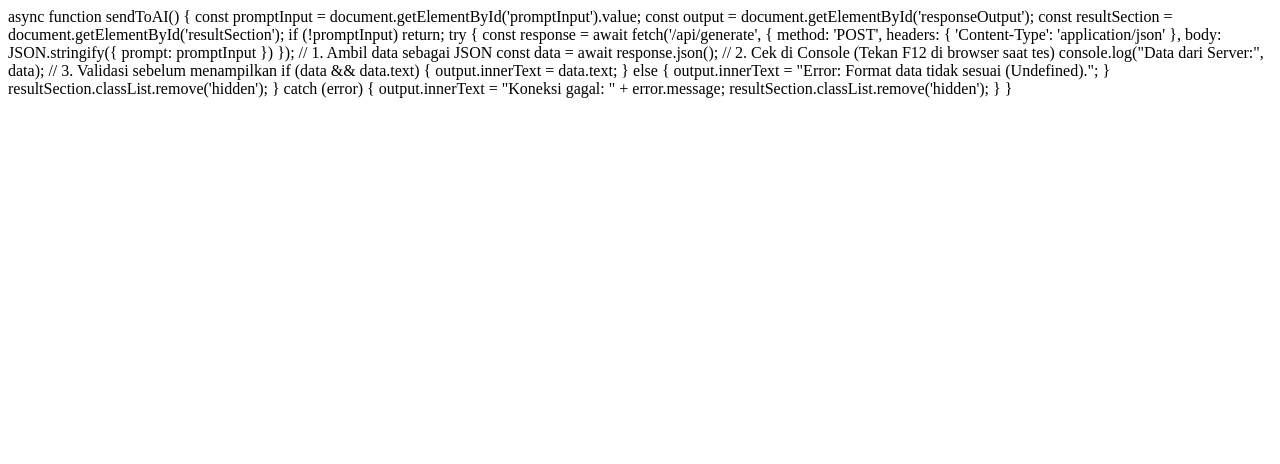
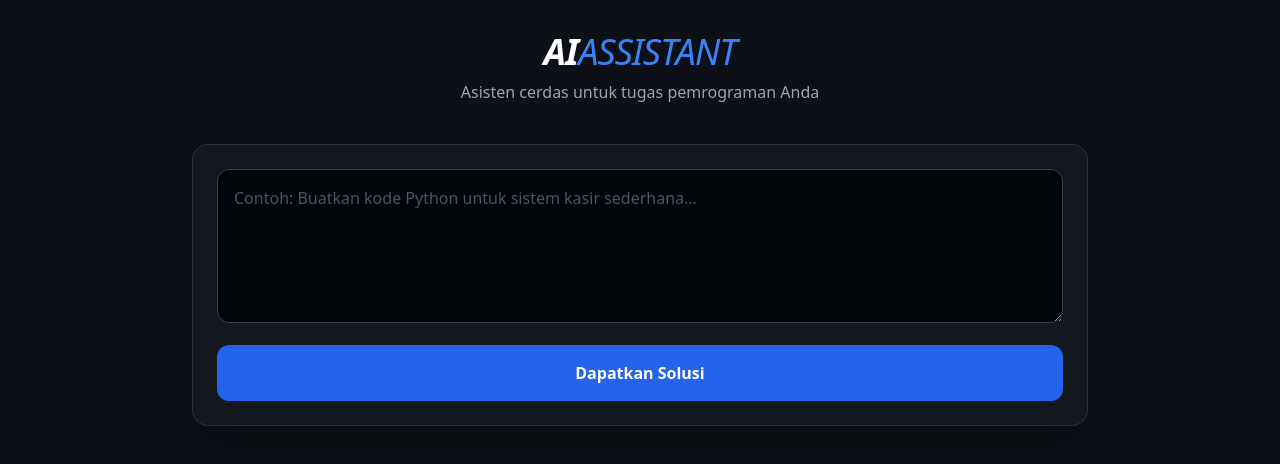
Before and after one commit to yadilbelajar-cloud/Tugas, a website: page index.html in a window 1280 px wide. Drawn offline with nearby package versions, Linux system fonts and the light colour scheme.

Commit message:
Update index.html

```diff
--- a/index.html
+++ b/index.html
@@ -1,33 +1,88 @@
+<!DOCTYPE html>
+<html lang="id">
+<head>
+    <meta charset="UTF-8">
+    <meta name="viewport" content="width=device-width, initial-scale=1.0">
+    <title>AI Tutor Pemrograman</title>
+    <script src="https://cdn.tailwindcss.com"></script>
+    <style>
+        @keyframes fadeIn { from { opacity: 0; transform: translateY(10px); } to { opacity: 1; transform: translateY(0); } }
+        .animate-fadeIn { animation: fadeIn 0.4s ease-out forwards; }
+        .glass { background: rgba(22, 27, 34, 0.8); backdrop-filter: blur(10px); border: 1px solid rgba(255, 255, 255, 0.1); }
+    </style>
+</head>
+<body class="bg-[#0d1117] text-gray-200 min-h-screen p-4 md:p-8">
+    <div class="max-w-4xl mx-auto">
+        <header class="text-center mb-10">
+            <h1 class="text-4xl font-extrabold text-white tracking-tight italic">
+                AI<span class="text-blue-500 font-normal">ASSISTANT</span>
+            </h1>
+            <p class="text-gray-400 mt-2">Asisten cerdas untuk tugas pemrograman Anda</p>
+        </header>
+
+        <div class="glass rounded-2xl p-6 shadow-2xl mb-8">
+            <textarea id="promptInput" rows="5"
+                class="w-full bg-[#010409] border border-gray-700 rounded-xl p-4 text-white focus:ring-2 focus:ring-blue-500 focus:outline-none transition-all placeholder-gray-600"
+                placeholder="Contoh: Buatkan kode Python untuk sistem kasir sederhana..."></textarea>
+
+            <button onclick="sendToAI()" id="btnSubmit"
+                class="mt-4 w-full bg-blue-600 hover:bg-blue-700 text-white font-bold py-4 rounded-xl transition-all flex justify-center items-center gap-3">
+                <span id="btnText">Dapatkan Solusi</span>
+                <div id="btnLoader" class="hidden animate-spin rounded-full h-5 w-5 border-2 border-white border-t-transparent"></div>
+            </button>
+        </div>
+
+        <div id="resultSection" class="hidden glass rounded-2xl p-6 animate-fadeIn">
+            <h2 class="text-sm uppercase tracking-widest text-blue-400 font-bold mb-4">Hasil Analisis AI:</h2>
+            <div id="responseOutput" class="font-mono text-sm leading-relaxed whitespace-pre-wrap text-gray-100 overflow-x-auto">
+            </div>
+        </div>
+    </div>
+
+    <script>
         async function sendToAI() {
-    const promptInput = document.getElementById('promptInput').value;
+            const prompt = document.getElementById('promptInput').value;
             const output = document.getElementById('responseOutput');
             const resultSection = document.getElementById('resultSection');
+            const btnText = document.getElementById('btnText');
+            const btnLoader = document.getElementById('btnLoader');
+            const btn = document.getElementById('btnSubmit');
 
-    if (!promptInput) return;
+            if (!prompt.trim()) return alert("Tuliskan tugas Anda terlebih dahulu!");
+
+            // UI Loading State
+            btnText.innerText = "Sedang Berpikir...";
+            btnLoader.classList.remove('hidden');
+            btn.disabled = true;
+            btn.classList.add('opacity-70');
+            resultSection.classList.add('hidden');
 
             try {
                 const response = await fetch('/api/generate', {
                     method: 'POST',
                     headers: { 'Content-Type': 'application/json' },
-            body: JSON.stringify({ prompt: promptInput })
+                    body: JSON.stringify({ prompt: prompt })
                 });
 
-        // 1. Ambil data sebagai JSON
                 const data = await response.json();
 
-        // 2. Cek di Console (Tekan F12 di browser saat tes)
-        console.log("Data dari Server:", data);
-
-        // 3. Validasi sebelum menampilkan
                 if (data && data.text) {
-            output.innerText = data.text;
+                    output.textContent = data.text;
+                    resultSection.classList.remove('hidden');
                 } else {
-            output.innerText = "Error: Format data tidak sesuai (Undefined).";
+                    throw new Error(data.error || "Format data tidak sesuai.");
                 }
-
+            } catch (error) {
+                console.error("Detail Error:", error);
+                output.textContent = "Terjadi kesalahan: " + error.message;
                 resultSection.classList.remove('hidden');
-    } catch (error) {
-        output.innerText = "Koneksi gagal: " + error.message;
-        resultSection.classList.remove('hidden');
+            } finally {
+                btnText.innerText = "Dapatkan Solusi";
+                btnLoader.classList.add('hidden');
+                btn.disabled = false;
+                btn.classList.remove('opacity-70');
             }
         }
+    </script>
+</body>
+</html>
```
Lines whose indentation alone changed are shown as unchanged.
